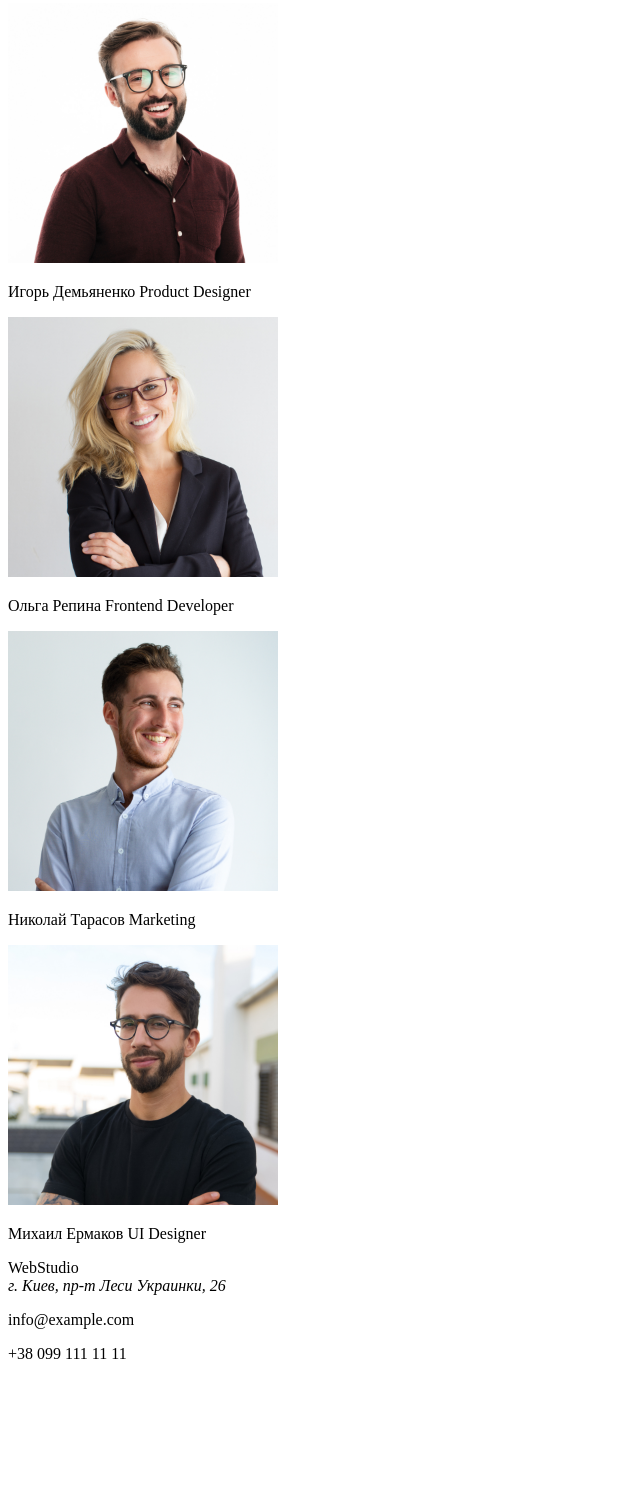
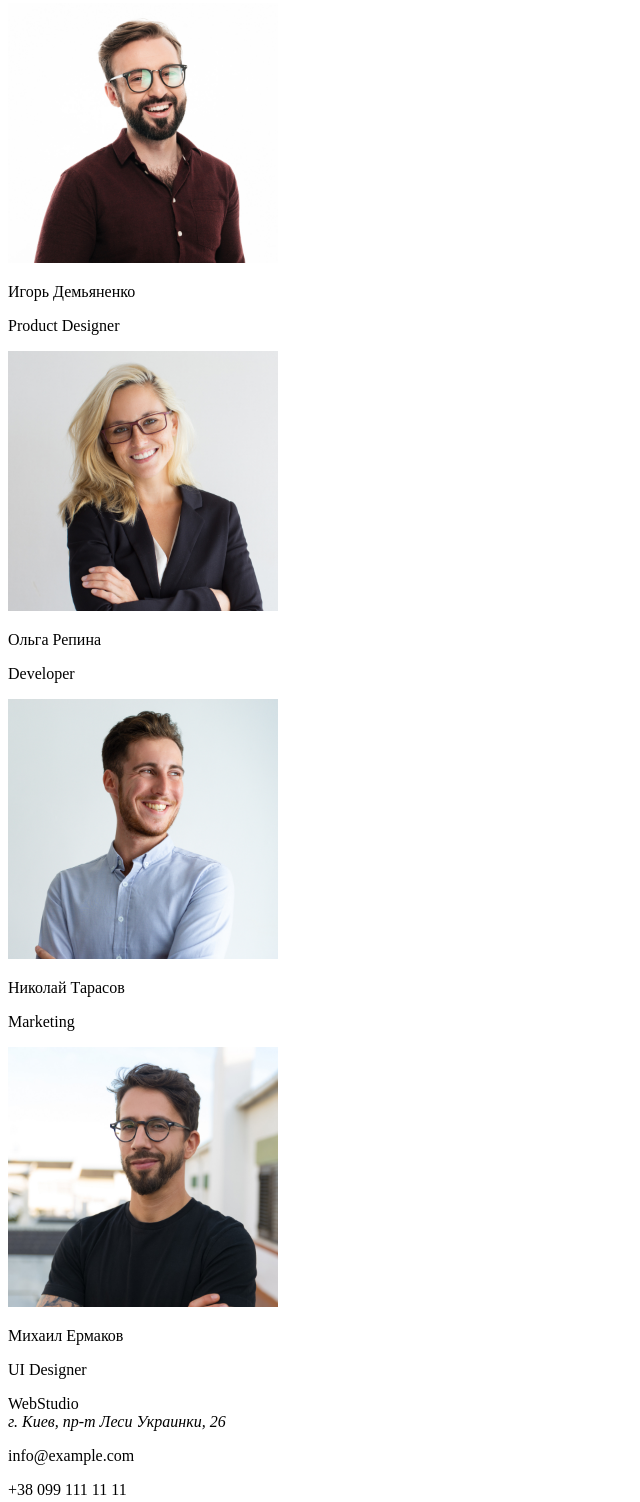
Before and after one commit to vzotova85/goit-markup-hw-01, a plain HTML site: page index.html in a window 1280 px wide. Shown: the part 901-2403 px from the top of the page, without its empty margins (0-640 px from the left). Before the commit the page ends 2280 px from the top, so only its background shows below. Drawn offline with Linux system fonts and the light colour scheme.

Commit message:
added .prettierc.json
added prettier
added <p> to Our Team porsitions

```diff
--- a/index.html
+++ b/index.html
@@ -59,17 +59,21 @@
         <!--Our team-->
         <h2>Наша команда</h2>
         <img src="images/img21.jpg" alt="what we do 1" width="270" />
-        <p>Игорь Демьяненко Product Designer</p>
+        <p>Игорь Демьяненко </p>
+        <p>Product Designer</p>
 
 
         <img src="images/img22.jpg" alt="what we do 1" width="270" />
-        <p>Ольга Репина Frontend Developer</p>
+        <p>Ольга Репина</p>
+        <p>Developer</p>
 
         <img src="images/img23.jpg" alt="what we do 1" width="270" />
-        <p>Николай Тарасов Marketing</p>
+        <p>Николай Тарасов</p>
+        <p>Marketing</p>
 
         <img src="images/img24.jpg" alt="what we do 1" width="270" />
-        <p>Михаил Ермаков UI Designer</p>
+        <p>Михаил Ермаков</p>
+        <p>UI Designer</p>
     </main>
 
     <!--Footer-->
```
Also changed, not shown: .prettierrc.json (added).
